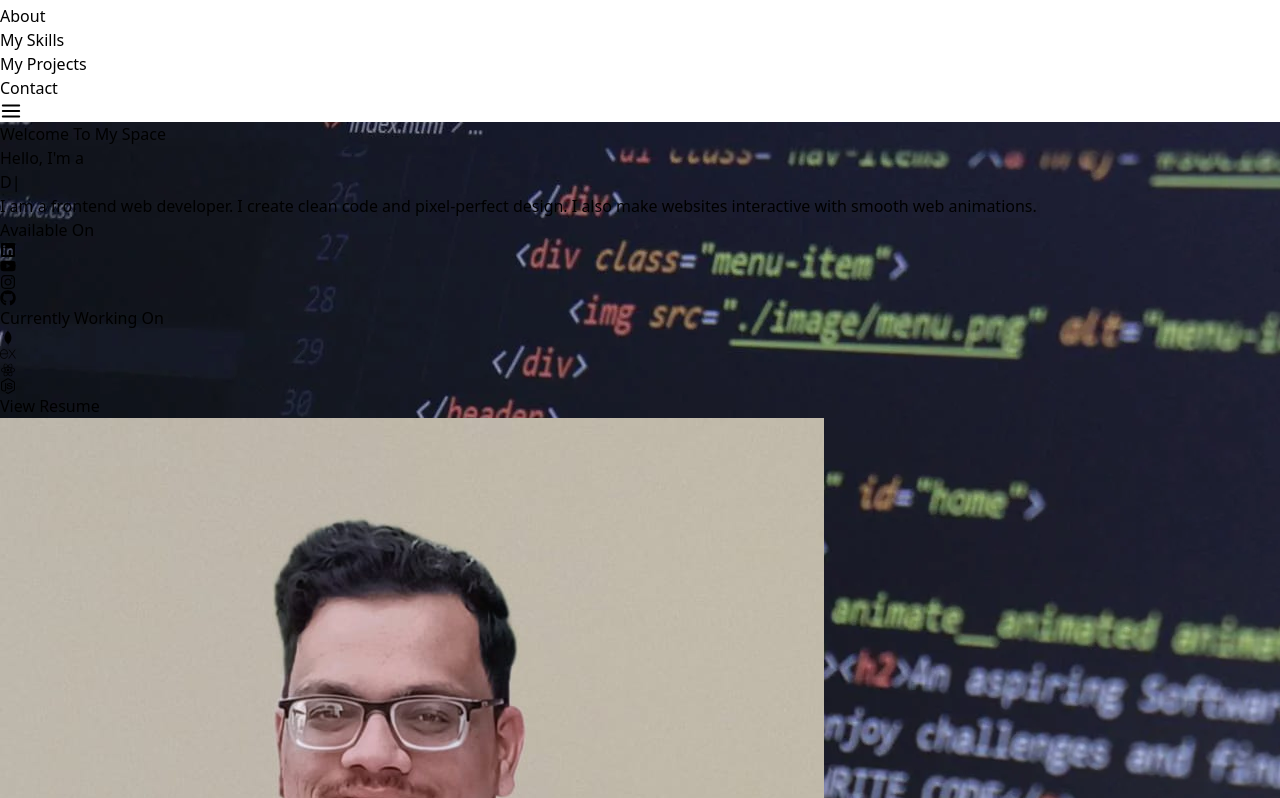
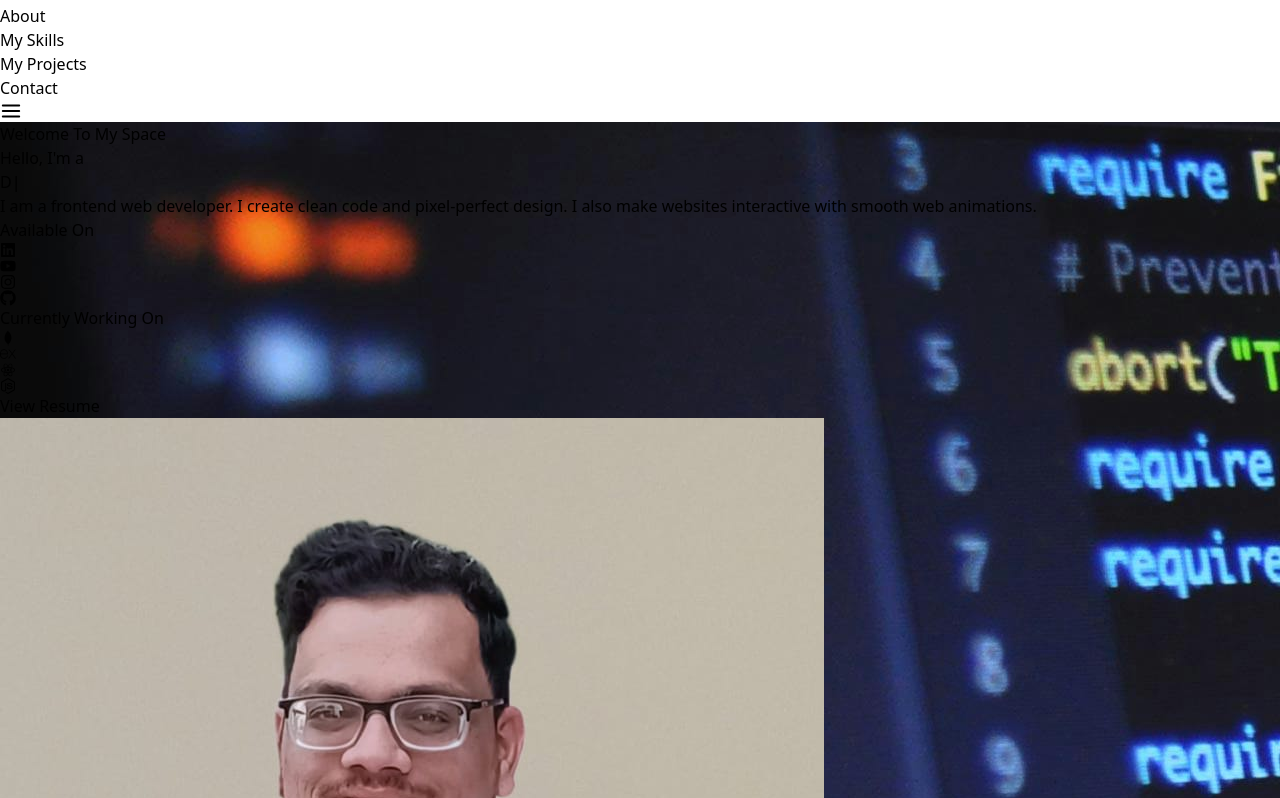
Before and after one commit to saquibfarash24/Portfolio, a React (Vite) app: page / in a window 1280 px wide. Shown: the part 942-1740 px from the top of the page. Built offline with nearby package versions, Linux system fonts and the light colour scheme.

Commit message:
new image added

```diff
--- a/src/Components/Home.jsx
+++ b/src/Components/Home.jsx
@@ -18,7 +18,7 @@ function Home() {
       className="relative bg-cover bg-center bg-no-repeat bg-fixed text-white"
       style={{
         backgroundImage:
-          'url(public/codeimg.webp)',
+          'url(public/codeimg2.jpg)',
       }}
     >
       {/* Overlay for readability */}
```
Also changed, not shown: public/codeimg2.jpg (added).
